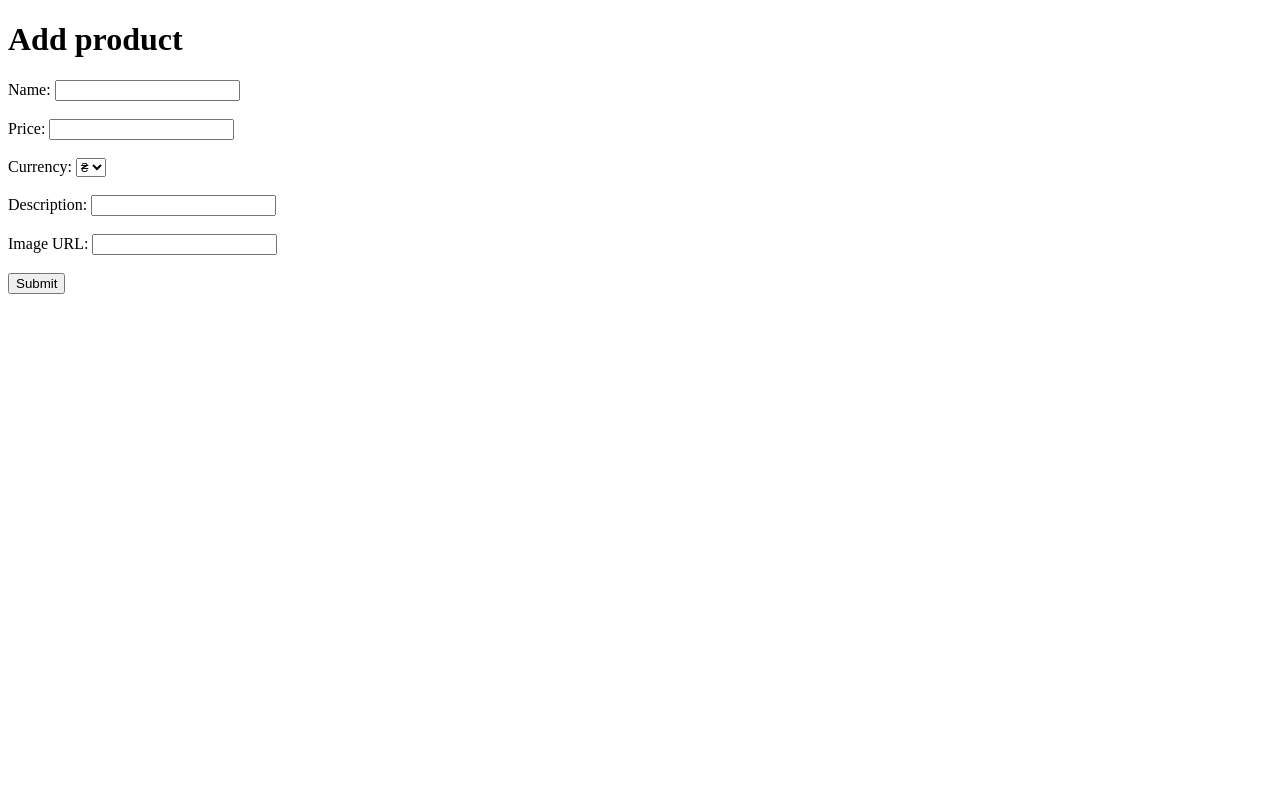
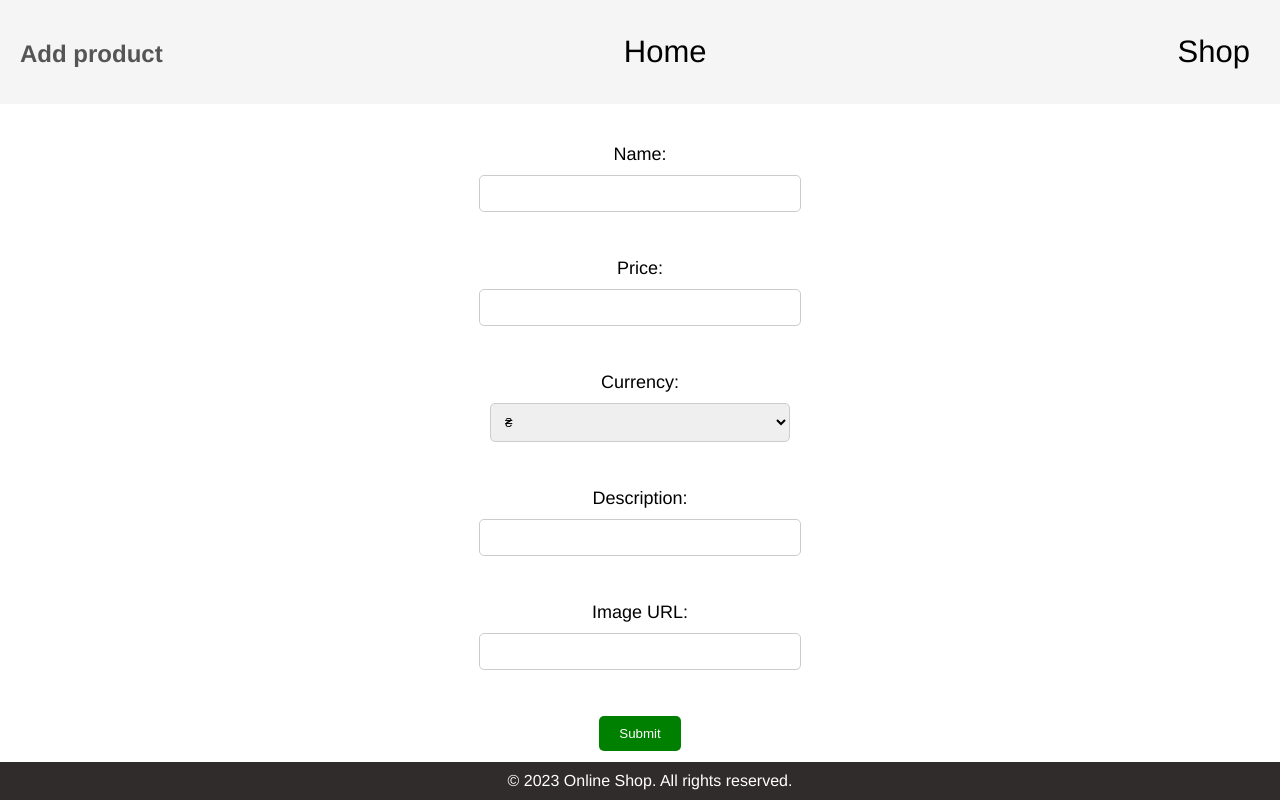
Before and after one commit to Varzoer/javascript-fundamentals, a website: page project/public/admin.html in a window 1280 px wide. Drawn offline with Linux system fonts and the light colour scheme; files whose address does not match are found by name.

Commit message:
project is done.

```diff
--- a/project/js/admin.js
+++ b/project/js/admin.js
@@ -33,6 +33,61 @@ request.onsuccess = () => {
   const imageInput = document.querySelector(".product-image");
 
   btn.addEventListener("click", () => {
+    let isValid = true;
+
+    const errorMessages = document.querySelectorAll(".error-message");
+    errorMessages.forEach((errorMsg) => errorMsg.remove());
+
+    if (nameInput.value.length > 25 || nameInput.value === "") {
+      nameInput.classList.add("error");
+      isValid = false;
+
+      // Display error message
+      const errorMessage = document.createElement("span");
+      errorMessage.classList.add("error-message");
+      errorMessage.textContent = "Invalid Name (maximum 25 characters)";
+      nameInput.parentNode.appendChild(errorMessage);
+    } else {
+      nameInput.classList.remove("error");
+    }
+
+    if (Number(priceInput.value) > 10000 || priceInput.value === "") {
+      priceInput.classList.add("error");
+      isValid = false;
+
+      const errorMessage = document.createElement("span");
+      errorMessage.classList.add("error-message");
+      errorMessage.textContent = "Invalid Price (maximum 10000)";
+      priceInput.parentNode.appendChild(errorMessage);
+    } else {
+      priceInput.classList.remove("error");
+    }
+
+    if (descriptionInput.value.length > 60 || descriptionInput.value === "") {
+      descriptionInput.classList.add("error");
+      isValid = false;
+
+      const errorMessage = document.createElement("span");
+      errorMessage.classList.add("error-message");
+      errorMessage.textContent = "Invalid Description (maximum 60 characters)";
+      descriptionInput.parentNode.appendChild(errorMessage);
+    } else {
+      descriptionInput.classList.remove("error");
+    }
+
+    if (typeof imageInput.value !== "string" || imageInput.value === "") {
+      imageInput.classList.add("error");
+      isValid = false;
+
+      const errorMessage = document.createElement("span");
+      errorMessage.classList.add("error-message");
+      errorMessage.textContent = "Invalid Image URL";
+      imageInput.parentNode.appendChild(errorMessage);
+    } else {
+      imageInput.classList.remove("error");
+    }
+
+    if (isValid) {
       const db = request.result;
       const transaction = db.transaction("products", "readwrite");
       const store = transaction.objectStore("products");
@@ -51,5 +106,6 @@ request.onsuccess = () => {
       priceInput.value = "";
       descriptionInput.value = "";
       imageInput.value = "";
+    }
   });
 };
--- a/project/public/admin.css
+++ b/project/public/admin.css
@@ -0,0 +1,102 @@
+body {
+    font-family: 'Helvetica', Arial, sans-serif;
+    margin: 0;
+    padding: 0;
+}
+
+h1 {
+    text-align: center;
+    color: #555;
+    font-size: 24px;
+    margin-top: 20px;
+}
+
+header {
+    background-color: #f5f5f5;
+    padding: 20px;
+    display: flex;
+    justify-content: space-between;
+    align-items: center;
+}
+
+.header-links {
+    text-align: center;
+    margin-bottom: 20px;
+}
+
+.header-links {
+    font-size: 31px;
+    display: inline-block;
+    margin: 0 10px;
+    color: inherit;
+    text-decoration: none;
+    transition: color 0.3s;
+}
+
+.header-links:hover {
+    color: darkgreen;
+}
+
+main {
+    padding: 40px;
+    text-align: center;
+}
+
+form {
+    display: flex;
+    flex-direction: column;
+    align-items: center;
+}
+
+label {
+    font-size: 18px;
+    margin-bottom: 10px;
+}
+
+input[type="text"],
+select {
+    padding: 10px;
+    border-radius: 5px;
+    border: 1px solid #ccc;
+    margin-bottom: 10px;
+    width: 300px;
+}
+
+.btn {
+    background-color: green;
+    color: white;
+    padding: 10px 20px;
+    border: none;
+    border-radius: 5px;
+    cursor: pointer;
+    transition: background-color 0.3s;
+}
+
+.btn:hover {
+    background-color: darkgreen;
+}
+
+footer {
+    background-color: #302c2c;
+    padding: 10px;
+    text-align: center;
+    position: fixed;
+    left: 0;
+    bottom: 0;
+    width: 100%;
+    color: white;
+}
+
+footer p {
+    margin: 0;
+}
+
+.error {
+    border: 1px solid red;
+}
+
+.error-message {
+    color: red;
+    font-size: 14px;
+    margin-top: 5px;
+}
--- a/project/public/admin.html
+++ b/project/public/admin.html
@@ -5,16 +5,21 @@
     <meta charset="UTF-8">
     <meta name="viewport" content="width=device-width, initial-scale=1.0">
     <title>Document</title>
-    <link rel="stylesheet" href="common.css">
+    <link rel="stylesheet" href="admin.css">
 </head>
 
 <body>
+    <header>
         <h1>Add product</h1>
+        <a href="/" class="header-links">Home</a>
+        <a href="/shop" class="header-links">Shop</a>
+    </header>
+    <main>
         <form action="/admin" method="POST" class="add-product-form">
             <label>Name:</label>
             <input type="text" class="product-name" name="name"><br><br>
             <label>Price:</label>
-        <input type="text" class="product-price" name="name"><br><br>
+            <input type="text" class="product-price" name="price"><br><br>
             <label>Currency:</label>
             <select class="product-currency" name="currency">
                 <option value="UAH">₴</option>
@@ -28,6 +33,11 @@
 
             <button type="button" class="btn">Submit</button>
         </form>
+    </main>
+    <footer>
+        <p>&copy; 2023 Online Shop. All rights reserved.</p>
+    </footer>
+
     <script src="admin.js"></script>
 </body>
 
--- a/project/public/index.css
+++ b/project/public/index.css
@@ -0,0 +1,97 @@
+body {
+    font-family: Arial, sans-serif;
+    margin: 0;
+    padding: 0;
+    background-color: #f9f9f9;
+}
+
+h1 {
+    text-align: center;
+    color: #555;
+    font-size: 28px;
+    margin-top: 30px;
+}
+
+.greeting {
+    color: green;
+}
+
+header {
+    background-color: #f5f5f5;
+    color: #555;
+    padding: 20px;
+    display: flex;
+    justify-content: space-evenly;
+    align-items: center;
+    box-shadow: 0 2px 5px rgba(0, 0, 0, 0.1);
+}
+
+.header-links {
+    margin-left: 15px;
+    color: black;
+    text-decoration: none;
+    font-size: 31px;
+    transition: color 0.3s;
+}
+
+.header-links:hover {
+    color: green;
+}
+
+main {
+    padding: 10px;
+    text-align: center;
+}
+
+footer {
+    background-color: #302c2c;
+    padding: 10px;
+    text-align: center;
+    position: fixed;
+    left: 0;
+    bottom: 0;
+    width: 100%;
+    color: white;
+}
+
+footer p {
+    margin: 0;
+}
+
+.carousel {
+    position: relative;
+    width: 100%;
+    overflow: hidden;
+}
+
+.carousel-inner {
+    display: flex;
+    transition: transform 0.3s ease-in-out;
+}
+
+.carousel-slide {
+    flex: 0 0 100%;
+    /* Adjust slide width as needed */
+}
+
+.carousel-control {
+    position: absolute;
+    top: 50%;
+    transform: translateY(-50%);
+    width: 40px;
+    height: 40px;
+    background-color: rgba(0, 0, 0, 0.5);
+    color: #fff;
+    text-align: center;
+    line-height: 40px;
+    text-decoration: none;
+    font-size: 24px;
+}
+
+.carousel-control.prev {
+    left: 10px;
+}
+
+.carousel-control.next {
+    right: 10px;
+}
--- a/project/public/shop.css
+++ b/project/public/shop.css
@@ -1,4 +1,3 @@
-/* Styles for the overall HTML structure */
 body {
     font-family: 'Helvetica', Arial, sans-serif;
     margin: 0;
@@ -7,9 +6,35 @@ body {
 
 h1 {
     text-align: center;
-    color: green;
-    font-size: 24px;
-    margin-top: 20px;
+    color: #555;
+    font-size: 28px;
+    margin-top: 30px;
+}
+
+header {
+    background-color: #f5f5f5;
+    padding: 20px;
+    display: flex;
+    justify-content: space-between;
+    align-items: center;
+}
+
+.header-links {
+    text-align: center;
+    margin-bottom: 20px;
+}
+
+.header-links {
+    font-size: 31px;
+    display: inline-block;
+    margin: 0 10px;
+    color: inherit;
+    text-decoration: none;
+    transition: color 0.3s;
+}
+
+.header-links:hover {
+    color: darkgreen;
 }
 
 .product-container {
@@ -18,17 +43,14 @@ h1 {
     gap: 20px;
     padding: 20px;
     justify-items: center;
-    /* Center the products horizontally */
 }
 
-/* Styles for product elements */
 .product {
     background-color: #f5f5f5;
     border: 1px solid #ccc;
     padding: 20px;
     border-radius: 5px;
     width: 250px;
-    /* Added fixed width for each product element */
     display: flex;
     flex-direction: column;
     justify-content: center;
@@ -56,10 +78,35 @@ h1 {
 
 .product-img {
     width: 100%;
-    height: 0;
-    padding-top: 100%;
-    /* Maintain aspect ratio (1:1) for the image container */
+    height: 100%;
     object-fit: cover;
-    /* Crop and fill the image within the container */
-    margin-bottom: 10px;
 }
+
+footer {
+    background-color: #302c2c;
+    padding: 10px;
+    text-align: center;
+    position: fixed;
+    left: 0;
+    bottom: 0;
+    width: 100%;
+    color: white;
+}
+
+footer p {
+    margin: 0;
+}
+
+button {
+    margin: 10px;
+    background-color: #4CAF50;
+    color: white;
+    padding: 10px 20px;
+    border: none;
+    border-radius: 5px;
+    transition: background-color 0.3s;
+}
+
+button:hover {
+    background-color: #45a049;
+}
--- a/project/server.js
+++ b/project/server.js
@@ -4,6 +4,7 @@
 const path = require("path");
 
 app.use(express.static("project/public"));
+app.use(express.static("project/public/img"));
 app.use(express.static("project/js"));
 
 app.get("/", (req, res) => {
```
Also changed, not shown: project/js/index.js (+26 -0 lines), project/js/shop.js (+28 -0 lines), project/public/index.html (+21 -1 lines), project/public/shop.html (+14 -3 lines), project/public/common.css (deleted), 3 other files. Lines whose indentation alone changed are shown as unchanged.
